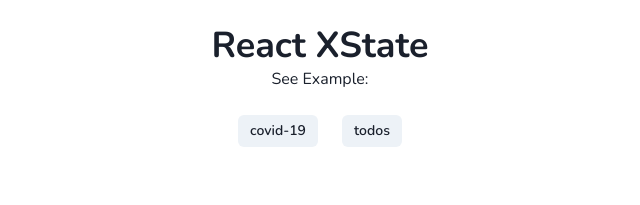
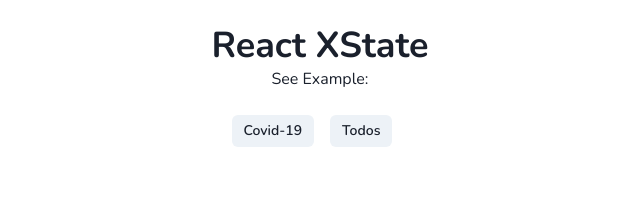
Before and after one commit to hydego17/xstate-react-test, a React (Create React App) app: page / in a window 1280 px wide. Shown: the top 205 px of the page, without its empty margins (320-960 px from the left). Built offline with nearby package versions, Linux system fonts and the light colour scheme.

Commit message:
added router & covidPage

```diff
--- a/src/App.jsx
+++ b/src/App.jsx
@@ -1,24 +1,23 @@
 import React from 'react';
-import { BrowserRouter as Router, Switch, Route, Link, useLocation } from 'react-router-dom';
+import { Switch, Route } from 'react-router-dom';
 
-import { Box, Button, Container, Flex, Heading, Text } from '@chakra-ui/react';
+import { Box, Container, Flex, Heading, Text } from '@chakra-ui/react';
 
 import CovidPage from './pages/covid-19';
+import NavLink from './components/NavLink';
 
 function App() {
   return (
+    <>
       <Container maxW="2xl" textAlign="center">
         <Box py={6}>
           <Heading>React XState </Heading>
           <Text>See Example:</Text>
         </Box>
 
-      <Router>
         <Flex as="nav" justify="center">
-          <Button size="sm" mr={6}>
-            <Link to="/covid-19">covid-19</Link>
-          </Button>
-          <Button size="sm">todos</Button>
+          <NavLink to="/covid-19" label="Covid-19" />
+          <NavLink to="/todos" label="Todos" />
         </Flex>
 
         <Switch>
@@ -26,8 +25,8 @@
             <CovidPage />
           </Route>
         </Switch>
-      </Router>
       </Container>
+    </>
   );
 }
 
```
Lines whose indentation alone changed are shown as unchanged.
